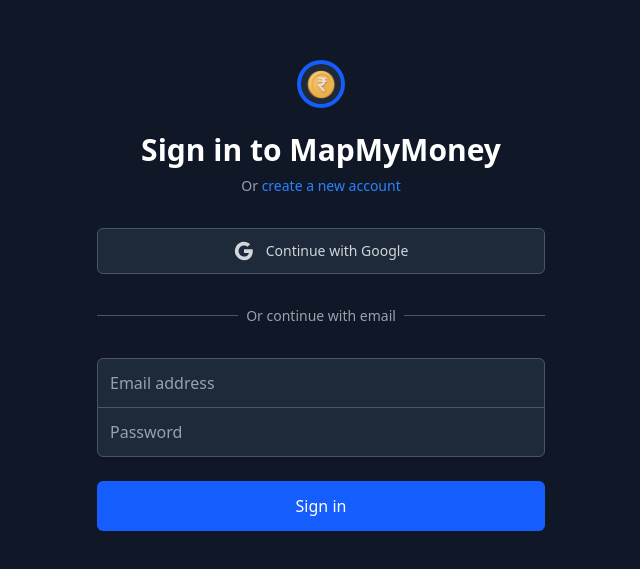
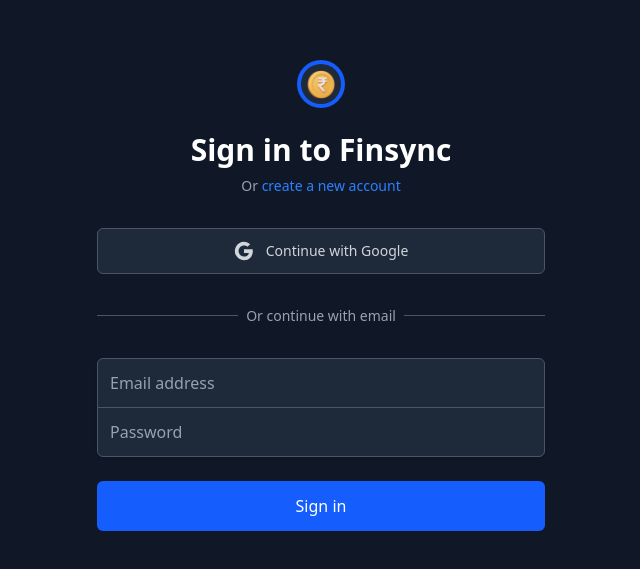
Before and after one commit to Alok-Godara/MapMyMoney, a React (Vite) app: page /login in a window 1280 px wide. Shown: the part 105-674 px from the top of the page, without its empty margins (319-959 px from the left). Built offline with nearby package versions, Linux system fonts and the light colour scheme; no server answers.

Commit message:
changed name of the project

```diff
--- a/index.html
+++ b/index.html
@@ -4,7 +4,7 @@
     <meta charset="UTF-8" />
     <link rel="icon" type="image/png" href="/inr.png" />
     <meta name="viewport" content="width=device-width, initial-scale=1.0" />
-    <title>MapMyMoney</title>
+  <title>Finsync</title>
   </head>
   <body>
     <div id="root"></div>
--- a/src/components/AuthLayout.jsx
+++ b/src/components/AuthLayout.jsx
@@ -1,4 +1,4 @@
-import React, { useState, useEffect } from "react";
+import React from "react";
 import authService from "../supabase/auth";
 import { LogOut, User } from "lucide-react";
 import { useDispatch, useSelector } from "react-redux";
@@ -6,7 +6,7 @@ import { logout } from "../store/authSlice";
 import { useNavigate } from "react-router-dom";
 import Logo from "./Logo";
 
-const AuthLayout = ({ children, title = "MapMyMoney" }) => {
+const AuthLayout = ({ children, title = "Finsync" }) => {
   const user = useSelector((state) => state.auth.user);
   const dispatch = useDispatch();
   const navigate = useNavigate();
@@ -16,7 +16,9 @@ const AuthLayout = ({ children, title = "MapMyMoney" }) => {
       await authService.logoutService();
       dispatch(logout());
       navigate("/login");
-    } catch (error) {
+    } catch (err) {
+  // Log sign-out errors for debugging
+  console.error("Sign out error:", err);
     }
   };
 
@@ -27,7 +29,7 @@ const AuthLayout = ({ children, title = "MapMyMoney" }) => {
           <div className="flex justify-between items-center py-4 sm:py-6">
             <div className="flex items-center">
               <Logo className="h-6 w-6 sm:h-8 sm:w-8 text-white" />
-              <h1 className="ml-2 text-xl sm:text-2xl lg:text-3xl font-bold text-white">MapMyMoney</h1>
+              <h1 className="ml-2 text-xl sm:text-2xl lg:text-3xl font-bold text-white">{title}</h1>
             </div>
             <div className="flex items-center space-x-2 sm:space-x-4">
               <div className="hidden sm:flex items-center space-x-2 text-gray-300">
--- a/src/components/Logo.jsx
+++ b/src/components/Logo.jsx
@@ -3,7 +3,7 @@ import React from 'react'
 function Logo({ className = "", size = 40 }) {
   return (
     <div className={`flex items-center justify-center bg-gray-800 rounded-full ${className}`} style={{ width: size, height: size }}>
-      <img src="/inr.png" alt="MapMyMoney Logo" className="w-3/4 h-3/4 object-contain" />
+  <img src="/inr.png" alt="Finsync Logo" className="w-3/4 h-3/4 object-contain" />
     </div>
   );
 }
--- a/src/pages/Login.jsx
+++ b/src/pages/Login.jsx
@@ -76,7 +76,7 @@ const Login = () => {
             <Logo className="h-6 w-6 sm:h-8 sm:w-8 text-white" />
           </div>
           <h2 className="mt-4 sm:mt-6 text-center text-2xl sm:text-3xl font-extrabold text-white">
-            Sign in to MapMyMoney
+            Sign in to Finsync
           </h2>
           <p className="mt-2 text-center text-xs sm:text-sm text-gray-400">
             Or{" "}
```
